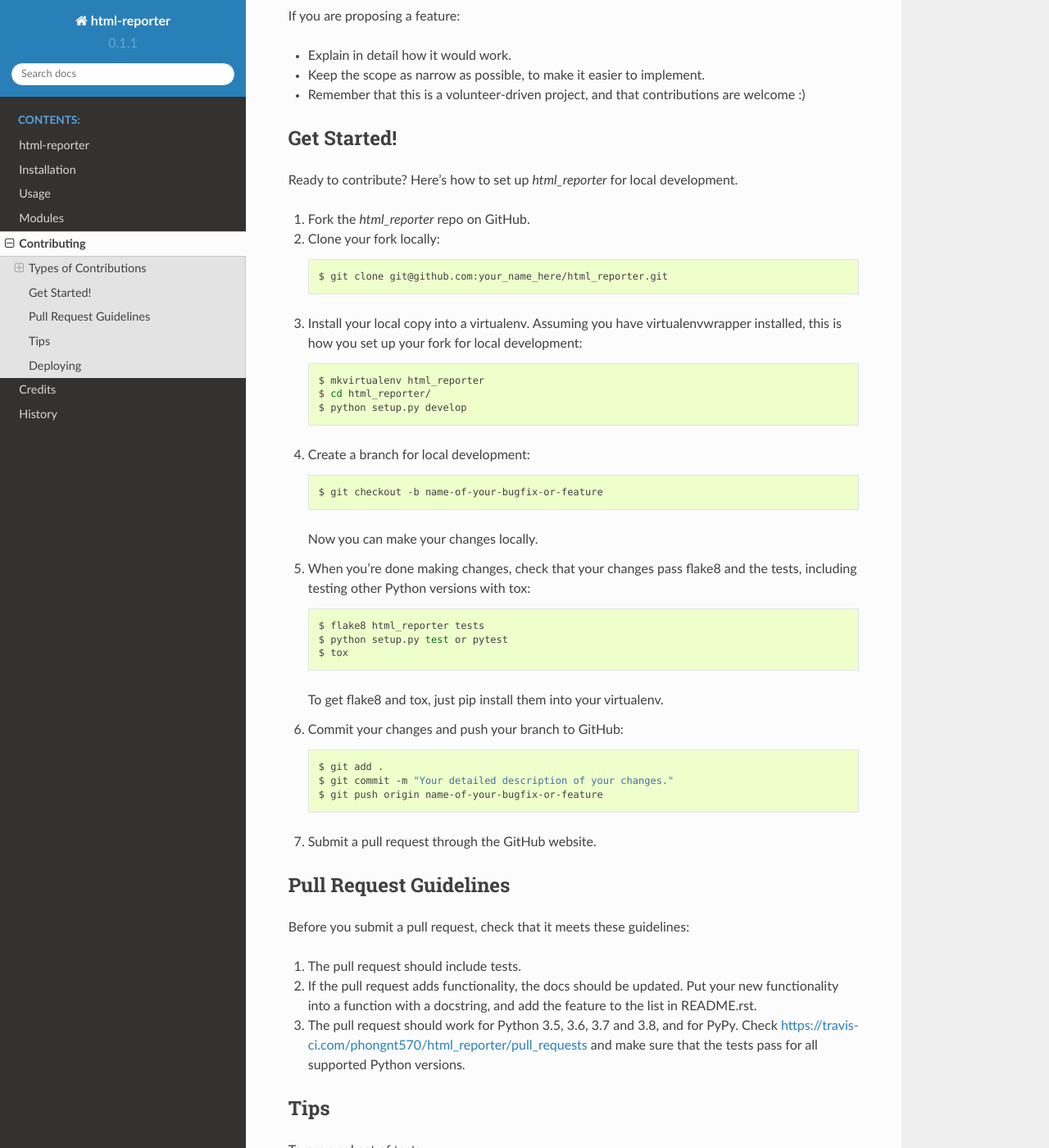
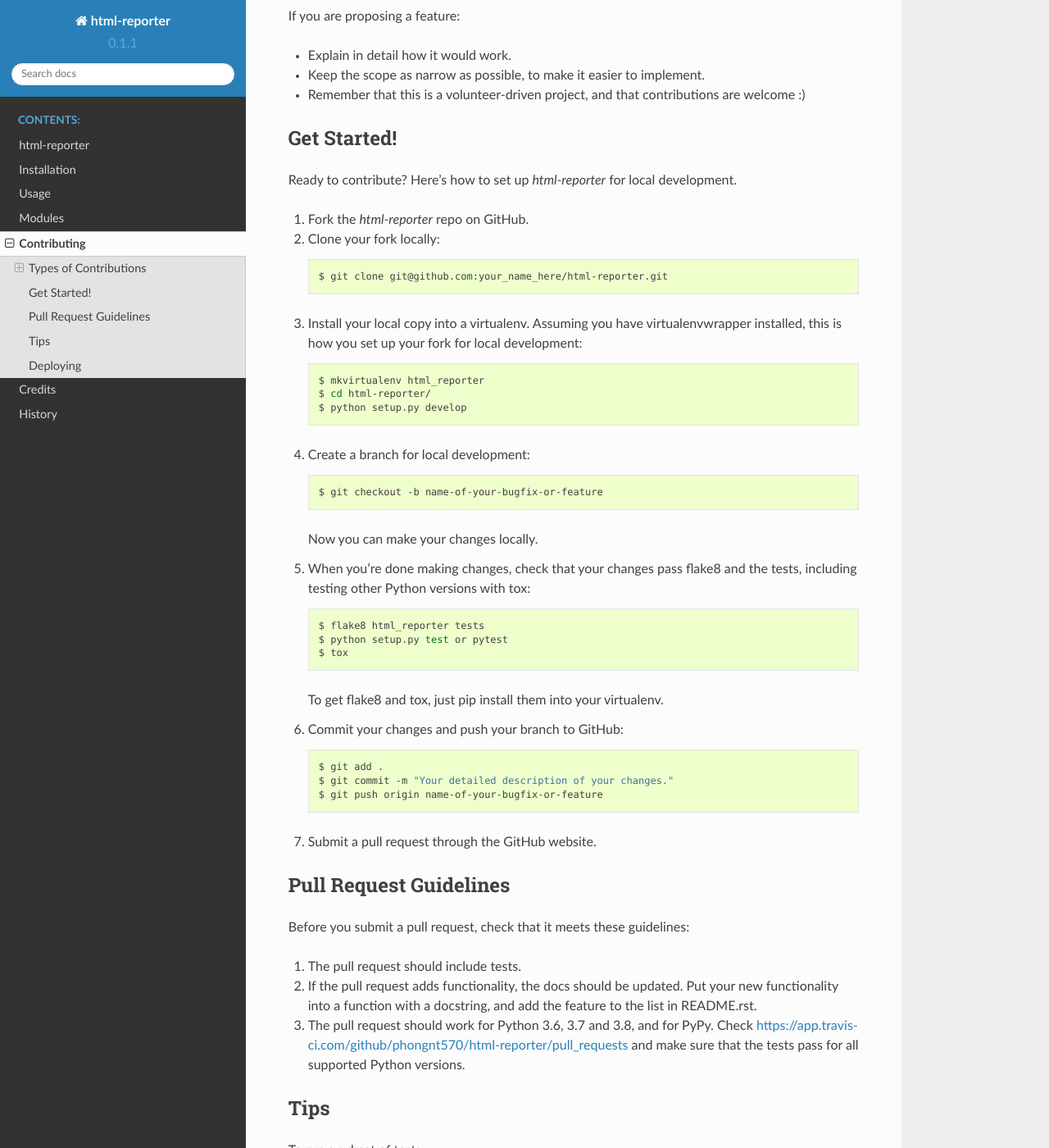
Before and after one commit to phongnt570/html-reporter, a Sphinx documentation site: the page built from docs/contributing.rst, in a window 1280 px wide and 1400 px high, scrolled down 1058 px. Shown: the whole window at 82% size. Built offline with Sphinx 7.4.7 and the Read the Docs theme 2.0.0, drawn with Linux system fonts in a browser that asks for light colours; some of the changed text lies outside the part shown.

Commit message:
update docs

```diff
--- a/CONTRIBUTING.rst
+++ b/CONTRIBUTING.rst
@@ -15,7 +15,7 @@
 Report Bugs
 ~~~~~~~~~~~
 
-Report bugs at https://github.com/phongnt570/html_reporter/issues.
+Report bugs at https://github.com/phongnt570/html-reporter/issues.
 
 If you are reporting a bug, please include:
 
@@ -45,7 +45,7 @@
 Submit Feedback
 ~~~~~~~~~~~~~~~
 
-The best way to send feedback is to file an issue at https://github.com/phongnt570/html_reporter/issues.
+The best way to send feedback is to file an issue at https://github.com/phongnt570/html-reporter/issues.
 
 If you are proposing a feature:
 
@@ -57,17 +57,17 @@
 Get Started!
 ------------
 
-Ready to contribute? Here's how to set up `html_reporter` for local development.
+Ready to contribute? Here's how to set up `html-reporter` for local development.
 
-1. Fork the `html_reporter` repo on GitHub.
+1. Fork the `html-reporter` repo on GitHub.
 2. Clone your fork locally::
 
-    $ git clone git@github.com:your_name_here/html_reporter.git
+    $ git clone git@github.com:your_name_here/html-reporter.git
 
 3. Install your local copy into a virtualenv. Assuming you have virtualenvwrapper installed, this is how you set up your fork for local development::
 
     $ mkvirtualenv html_reporter
-    $ cd html_reporter/
+    $ cd html-reporter/
     $ python setup.py develop
 
 4. Create a branch for local development::
@@ -102,8 +102,8 @@
 2. If the pull request adds functionality, the docs should be updated. Put
    your new functionality into a function with a docstring, and add the
    feature to the list in README.rst.
-3. The pull request should work for Python 3.5, 3.6, 3.7 and 3.8, and for PyPy. Check
-   https://travis-ci.com/phongnt570/html_reporter/pull_requests
+3. The pull request should work for Python 3.6, 3.7 and 3.8, and for PyPy. Check
+   https://app.travis-ci.com/github/phongnt570/html-reporter/pull_requests
    and make sure that the tests pass for all supported Python versions.
 
 Tips
--- a/docs/usage.rst
+++ b/docs/usage.rst
@@ -1,3 +1,5 @@
+.. _usage:
+
 =====
 Usage
 =====
```
Also changed, not shown: README.rst (+19 -1 lines), TODO.md (added, +8 -0 lines).
